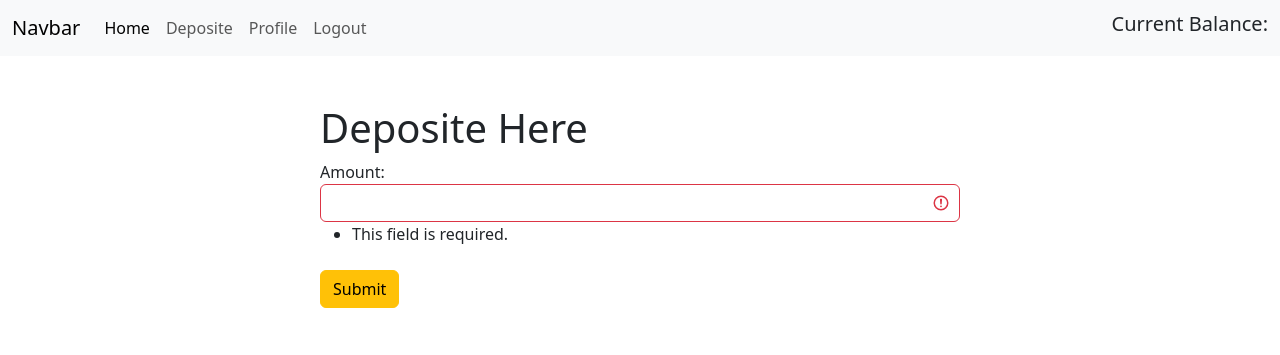
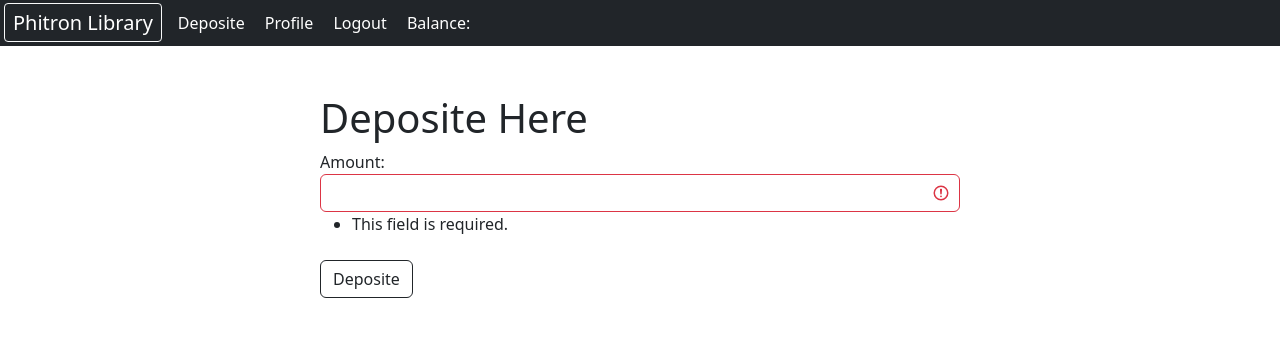
Before and after one commit to abunaim1/library_management, a Django app: page /user/deposite/ in a window 1280 px wide. Shown: the top 355 px of the page. Run offline with Django 5.2, Linux system fonts and the light colour scheme; a user stored in the database is signed in; some libraries are stand-ins or nearby versions.

Commit message:
little change

```diff
--- a/core/templates/base.html
+++ b/core/templates/base.html
@@ -1,53 +1,40 @@
 <!DOCTYPE html>
 <html lang="en">
   <head>
-    <meta charset="UTF-8">
-    <meta name="viewport" content="width=device-width, initial-scale=1.0">
-    <title>
-        {% block title %}
-        {% endblock %}
-    </title>
-    <link href="https://cdn.jsdelivr.net/npm/bootstrap@5.3.2/dist/css/bootstrap.min.css" rel="stylesheet" integrity="sha384-T3c6CoIi6uLrA9TneNEoa7RxnatzjcDSCmG1MXxSR1GAsXEV/Dwwykc2MPK8M2HN" crossorigin="anonymous">
+    <meta charset="UTF-8" />
+    <meta name="viewport" content="width=device-width, initial-scale=1.0" />
+    <title>{% block title %} {% endblock %}</title>
+    <link
+      href="https://cdn.jsdelivr.net/npm/bootstrap@5.3.2/dist/css/bootstrap.min.css"
+      rel="stylesheet"
+      integrity="sha384-T3c6CoIi6uLrA9TneNEoa7RxnatzjcDSCmG1MXxSR1GAsXEV/Dwwykc2MPK8M2HN"
+      crossorigin="anonymous"
+    />
   </head>
   <body>
-    <nav class="navbar navbar-expand-lg bg-body-tertiary">
-        <div class="container-fluid">
-          <a class="navbar-brand" href="#">Navbar</a>
-          <button class="navbar-toggler" type="button" data-bs-toggle="collapse" data-bs-target="#navbarSupportedContent" aria-controls="navbarSupportedContent" aria-expanded="false" aria-label="Toggle navigation">
-            <span class="navbar-toggler-icon"></span>
-          </button>
-          <div class="collapse navbar-collapse" id="navbarSupportedContent">
-            <ul class="navbar-nav me-auto mb-2 mb-lg-0">
-              <li class="nav-item">
-                <a class="nav-link active" aria-current="page" href="{% url 'home' %}">Home</a>
-              </li>
+    <nav class="navbar bg-dark" data-bs-theme="dark">
+      <div class="d-flex align-items-center justify-content-center">
+        <div>
+          <a class="navbar-brand border border-light rounded-1 ms-1 px-2" href="{% url 'home' %}">Phitron Library</a>
+        </div>
+        <div>
           {% if user.is_authenticated %}
-              <li class="nav-item">
-                <a class="nav-link" href="{% url 'deposite' %}">Deposite</a>
-              </li>
-              <li class="nav-item">
-                <a class="nav-link" href="{% url 'profile' %}">Profile</a>
-              </li>
-                <li class="nav-item">
-                    <a class="nav-link" href="{% url 'logout' %}">Logout</a>
-                </li>
+          <a class="navbar-brand fs-6" href="{% url 'deposite' %}">Deposite</a>
+          <a class="navbar-brand fs-6" href="{% url 'profile' %}">Profile</a>
+          <a class="navbar-brand fs-6" href="{% url 'logout' %}">Logout</a>
+          <a class="navbar-brand fs-6" href="{% url 'profile' %}">Balance: {{request.user.account.balance}}</a>
           {% else %}
-                <li class="nav-item">
-                    <a class="nav-link" href="{% url 'login' %}">Login</a>
-                  </li>
-                  <li class="nav-item">
-                      <a class="nav-link" href="{% url 'signup' %}">SignUp</a>
-                    </li>
-                {% endif %}
-            </ul>
-          </div>
-          {% if user.is_authenticated %}
-            <h5>Current Balance: {{request.user.account.balance}}</h5>
+          <a class="navbar-brand fs-6" href="{% url 'login' %}">Login</a>
+          <a class="navbar-brand fs-6" href="{% url 'signup' %}">SignUp</a>
           {% endif %}
         </div>
+      </div>
     </nav>
-    {% block content %}
-    {% endblock %}
-    <script src="https://cdn.jsdelivr.net/npm/bootstrap@5.3.2/dist/js/bootstrap.bundle.min.js" integrity="sha384-C6RzsynM9kWDrMNeT87bh95OGNyZPhcTNXj1NW7RuBCsyN/o0jlpcV8Qyq46cDfL" crossorigin="anonymous"></script>
+    {% block content %} {% endblock %}
+    <script
+      src="https://cdn.jsdelivr.net/npm/bootstrap@5.3.2/dist/js/bootstrap.bundle.min.js"
+      integrity="sha384-C6RzsynM9kWDrMNeT87bh95OGNyZPhcTNXj1NW7RuBCsyN/o0jlpcV8Qyq46cDfL"
+      crossorigin="anonymous"
+    ></script>
   </body>
 </html>
--- a/user/forms.py
+++ b/user/forms.py
@@ -26,3 +26,8 @@
     class Meta:
         model = Review
         fields = '__all__'
+
+class UserUpdateForm(forms.ModelForm):
+    class Meta:
+        model = User
+        fields = ['first_name', 'last_name', 'email']
--- a/user/templates/deposite.html
+++ b/user/templates/deposite.html
@@ -18,6 +18,6 @@
     {{fm}}
     {{fm.errors}}
     {% endfor %}
-    <input class="btn btn-warning mb-5 mt-2" type="submit" value="Submit">
+    <input class="btn btn-outline-dark mb-5 mt-2" type="submit" value="Deposite">
 </form>
 {% endblock %}
--- a/user/templates/signup.html
+++ b/user/templates/signup.html
@@ -18,6 +18,6 @@
     {{fm}}
     {{fm.errors}}
     {% endfor %}
-    <input class="btn btn-warning mb-5 mt-2" type="submit" value="Submit">
+    <input class="btn btn-outline-dark mb-5 mt-2" type="submit" value="SignUp">
 </form>
 {% endblock %}
--- a/user/views.py
+++ b/user/views.py
@@ -2,7 +2,7 @@
 from django.views.generic import FormView
 from django.urls import reverse_lazy
 from django.contrib.auth import login, logout
-from user.forms import AccountForm, DepositeForm, ReviewForm
+from user.forms import AccountForm, DepositeForm, ReviewForm, UserUpdateForm
 from django.contrib.auth.views import LoginView
 from django.contrib.auth.decorators import login_required
 from books.models import BookModel
@@ -73,7 +73,7 @@
 def borrow(request, book_id):
     book = BookModel.objects.get(id=book_id)
     user = request.user.account
-    if user.balance > book.price:
+    if user.balance >= book.price:
         user.balance -= book.price
         user.save(
             update_fields = ['balance']
@@ -106,12 +106,22 @@
 @login_required
 def profile(request):
     borrow_report = BorrowModel.objects.filter(user=request.user)
-    return render(request, 'profile.html', {'user':request.user, 'borrow_report': borrow_report})
+    if request.method == 'POST':
+        form = UserUpdateForm(request.POST, instance=request.user)
+        if form.is_valid():
+            form.save()
+            messages.success(request, 'Profile updated successfully!')
+    else:
+        form = UserUpdateForm(instance=request.user)
+    return render(request, 'profile.html', {'user':request.user, 'borrow_report': borrow_report, 'form':form})
 
 @login_required
 def review(request, book_id):
     book = BookModel.objects.get(id=book_id)
     initial_data = {'user': request.user, 'book': book}
+    form = ReviewForm(initial=initial_data)
+    form.fields['user'].widget.attrs['disabled'] = 'disabled'
+    form.fields['book'].widget.attrs['disabled'] = 'disabled'
 
     if request.method == 'POST':
         form = ReviewForm(request.POST)
@@ -119,8 +129,6 @@
             form.save()
     else:
         form = ReviewForm(initial=initial_data)
-        form.fields['user'].widget.attrs['disabled'] = 'disabled'
-        form.fields['book'].widget.attrs['disabled'] = 'disabled'
 
     reviews = Review.objects.filter(book=book)
     return render(request, 'book_review.html', {'form': form, 'reviews': reviews, 'type': book.title})
```
Also changed, not shown: user/templates/profile.html (+16 -1 lines), books/media/uploads/book_Jfq0E2I.jpg (added), db.sqlite3 (added). Lines whose indentation alone changed are shown as unchanged.
